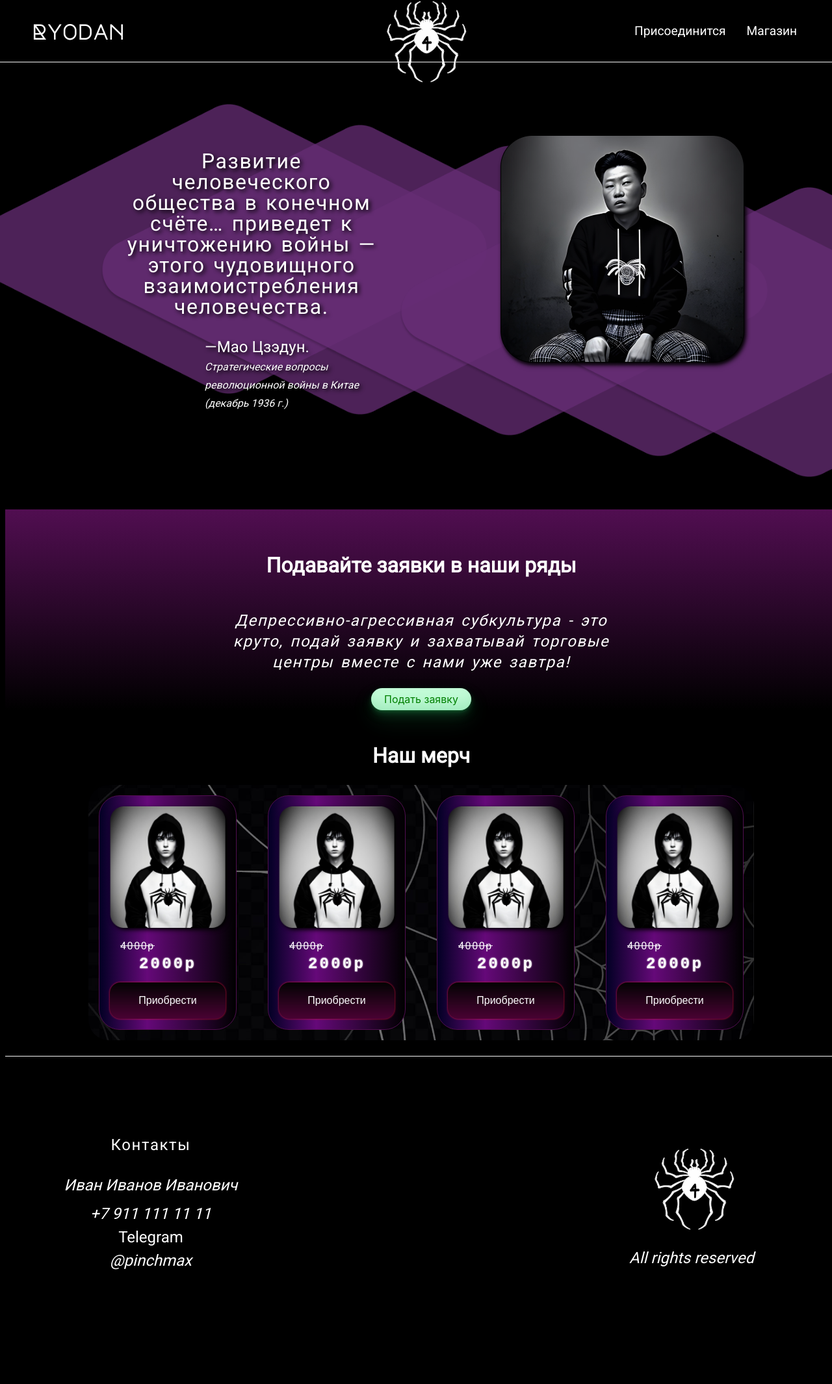
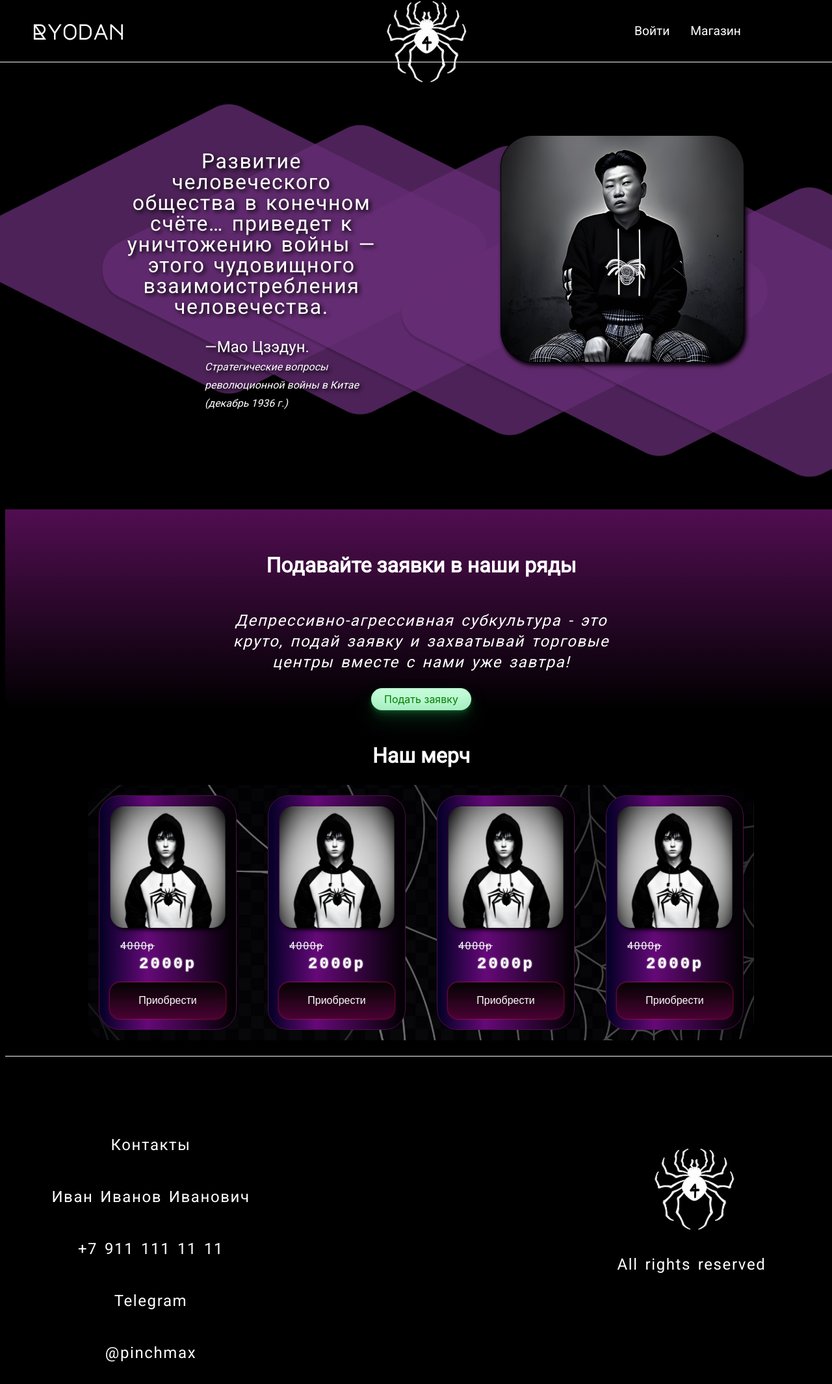
Before and after one commit to Maksaid/Maksaid.github.io, a plain HTML site: page index.html in a window 1280 px wide. Shown: the top 2130 px of the page at 65% size. Drawn offline with Linux system fonts and the light colour scheme; a script that the page names is missing; a web font is replaced by a local one.

Commit message:
Update index.html

```diff
--- a/index.html
+++ b/index.html
@@ -16,7 +16,7 @@
         <h2 class="brand-name">Ryodan</h2>
         <div class="logo"></div>
         <section class="link-section">
-            <a>Присоединится</a>
+            <a>Войти</a>
             <a>Магазин</a>
         </section>
 
@@ -32,7 +32,7 @@
     </section>
     <section class="mao-section">
         <blockquote cite="https://ru.wikiquote.org/wiki/%D0%9C%D0%B0%D0%BE_%D0%A6%D0%B7%D1%8D%D0%B4%D1%83%D0%BD">
-            <p>Развитие человеческого общества в конечном счёте… приведет к уничтожению войны — этого чудовищного
+            <p class="citate">Развитие человеческого общества в конечном счёте… приведет к уничтожению войны — этого чудовищного
                 взаимоистребления человечества.</p>
             <footer>—Мао Цзэдун.<cite> Стратегические вопросы революционной войны в Китае (декабрь 1936 г.)</cite>
             </footer>
@@ -70,7 +70,7 @@
                 </div>
                 <button class="by-button">Приобрести</button>
             </li>
-            <li class="shop-item">
+            <li class="shop-item third">
                 <img class="item-img" src="img/shop-item.png" alt="shop-item">
                 <div class="price-container">
                     <p class="old-price">4000р</p>
@@ -78,7 +78,7 @@
                 </div>
                 <button class="by-button">Приобрести</button>
             </li>
-            <li class="shop-item">
+            <li class="shop-item forth">
                 <img class="item-img" src="img/shop-item.png" alt="shop-item">
                 <div class="price-container">
                     <p class="old-price">4000р</p>
@@ -94,14 +94,14 @@
 <footer class="footer-grid">
     <section class="align-center">
         <p>Контакты</p>
-        <p4>Иван Иванов Иванович</p4>
-        <p4>+7 911 111 11 11</p4>
-        <p2>Telegram</p2>
-        <p4>@pinchmax</p4>
+        <p class="p4">Иван Иванов Иванович</p>
+        <p class="p4">+7 911 111 11 11</p>
+        <p>Telegram</p>
+        <p class="p4">@pinchmax</p>
     </section>
     <section class="align-center">
         <div class="footer-logo"></div>
-        <p3>All rights reserved</p3>
+        <p class="p3">All rights reserved</p>
     </section>
 
 </footer>
```
